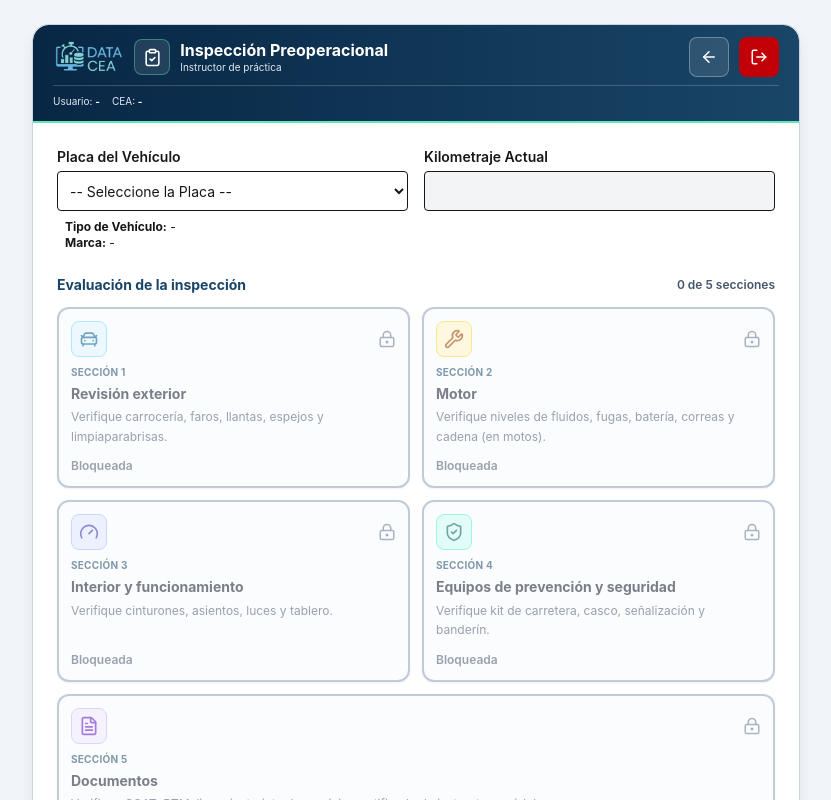
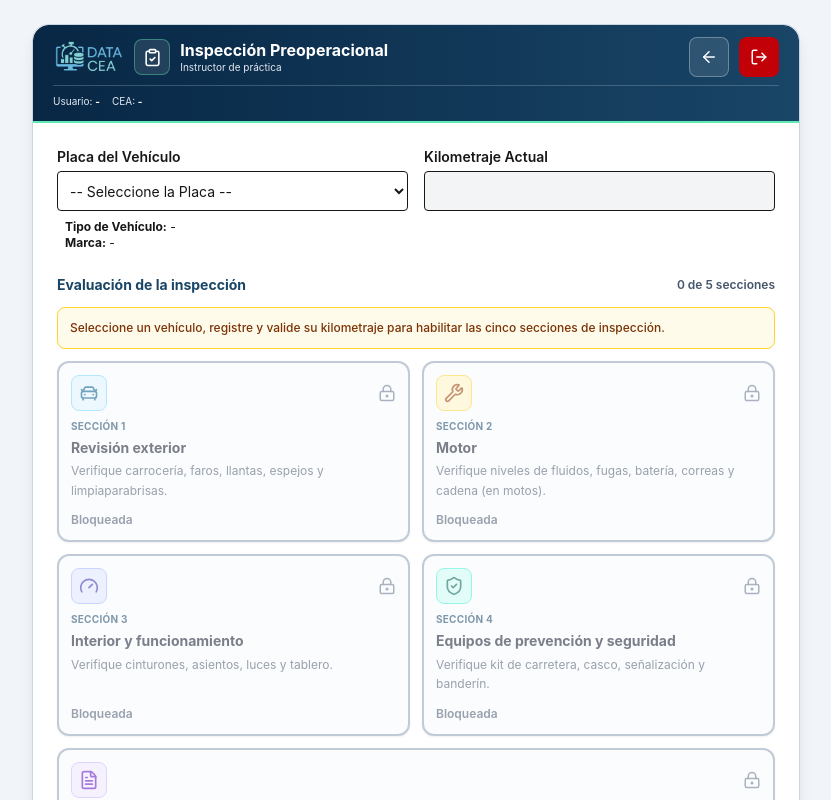
Before and after one commit to YulianoB/DATA-CEA, a Next.js app: page /instructor/practica/inspeccion in a window 1280 px wide. Shown: the top 800 px of the page, without its empty margins (224-1055 px from the left). Built offline with nearby package versions, Linux system fonts and the light colour scheme; sample sign-in values are in the browser's storage.

Commit message:
Exigir kilometraje validado y cerrar modal tras cada sección

```diff
--- a/app/instructor/practica/inspeccion/page.js
+++ b/app/instructor/practica/inspeccion/page.js
@@ -210,10 +210,8 @@ export default function InspeccionPage() {
         return siguiente
       })
     }
-    const indice = SECCIONES_INSPECCION.findIndex((item) => item.id === seccionActiva)
-    const siguiente = SECCIONES_INSPECCION[indice + 1]
-    setSeccionActiva(siguiente ? siguiente.id : null)
-    setObservacionBorrador(siguiente ? (observacionesPorSeccion[siguiente.id] || '') : '')
+    setSeccionActiva(null)
+    setObservacionBorrador('')
   }
 
   // ============================================================
@@ -1138,6 +1136,16 @@ const kilometrajeNumeroValido =
   Number.isFinite(kmNumero) &&
   kmNumero >= 0
 
+const tarjetasHabilitadas =
+  Boolean(nitActual) &&
+  Boolean(placaSeleccionada) &&
+  documentacionVehiculoValida &&
+  !validandoDocumentos &&
+  duplicadoValido &&
+  kilometrajeValido &&
+  kilometrajeNumeroValido &&
+  kilometraje.trim() !== ''
+
 const puedeGuardar =
   Boolean(nitActual) &&
   Boolean(
@@ -1775,16 +1783,19 @@ const puedeGuardar =
             <h2 className="text-sm font-bold text-[#194567]">Evaluación de la inspección</h2>
             <span className="text-xs font-semibold text-slate-600">{Object.values(secciones).filter(Boolean).length} de 5 secciones</span>
           </div>
-          <div className="grid grid-cols-2 gap-3">
+          {!tarjetasHabilitadas && (
+            <p className="mb-3 rounded-lg border border-amber-300 bg-amber-50 p-3 text-xs font-medium text-amber-900">Seleccione un vehículo, registre y valide su kilometraje para habilitar las cinco secciones de inspección.</p>
+          )}
+          <div className="grid grid-cols-2 items-stretch gap-3">
             {SECCIONES_INSPECCION.map((section) => (
-              <div key={section.id} className={section.numero === 5 ? 'col-span-2' : ''}>
+              <div key={section.id} className={section.numero === 5 ? 'col-span-2 h-full' : 'h-full'}>
                 <TarjetaInspeccionCompacta
                   numero={section.numero}
                   titulo={section.titulo}
                   descripcion={section.descripcion}
                   estado={secciones[section.id]}
                   observacion={observacionesPorSeccion[section.id]}
-                  disabled={!placaSeleccionada || validandoDocumentos || !documentacionVehiculoValida}
+                  disabled={!tarjetasHabilitadas}
                   onClick={() => abrirSeccion(section.id)}
                 />
               </div>
@@ -1799,7 +1810,7 @@ const puedeGuardar =
                 <div key={item.id} className="rounded-lg border border-amber-300 bg-white p-3">
                   <p className="text-xs font-bold text-red-800">Sección {item.numero}: {item.titulo}</p>
                   <p className="mt-1 whitespace-pre-wrap text-sm text-slate-800">{observacionesPorSeccion[item.id] || 'Pendiente: registre la observación dentro de la tarjeta.'}</p>
-                  <button type="button" onClick={() => abrirSeccion(item.id)} className="mt-2 text-xs font-semibold text-[#194567] underline">Editar observación</button>
+                  <button type="button" onClick={() => abrirSeccion(item.id)} disabled={!tarjetasHabilitadas} className="mt-2 text-xs font-semibold text-[#194567] underline">Editar observación</button>
                 </div>
               ))}
             </div>
```
